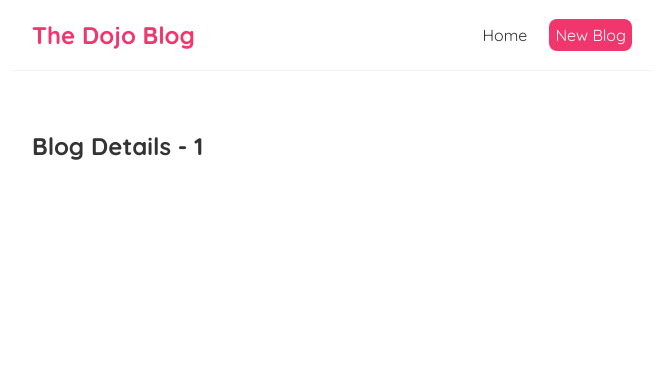
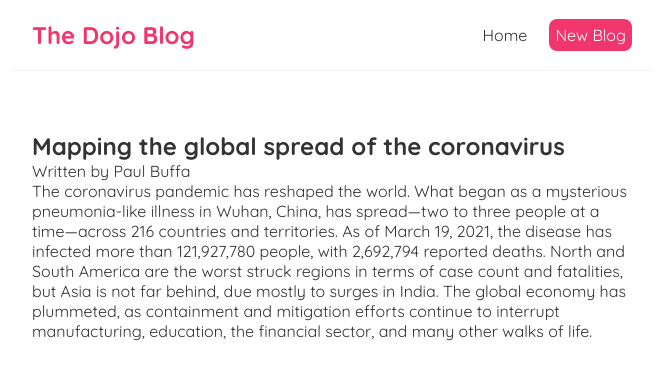
Before and after one commit to samseen/dojo-blog, a React (Create React App) app: page /blogs/1 in a window 1280 px wide. Shown: the top 380 px of the page, without its empty margins (308-971 px from the left). Built offline with nearby package versions, Linux system fonts and the light colour scheme; data requests are answered from the project's data file; the HTML template or start-up script is replaced by a standard one.

Commit message:
Fetched the blog article from the json db file.

```diff
--- a/src/BlogDetails.js
+++ b/src/BlogDetails.js
@@ -1,11 +1,23 @@
 import React from 'react'
 import { useParams } from 'react-router'
+import useFetch from './useFetch';
 
 const BlogDetails = () => {
-    const { id } = useParams()
+    const { id } = useParams();
+    const { data: blog, error, isPending } = useFetch('http://localhost:8000/blogs/' + id);
 
     return (
-        <h2>Blog Details - { id }</h2>
+        <div className="blog-details">
+            { isPending && <div>Loading...</div> }
+            { error && <div>{ error }</div> }
+            { blog && (
+                <article>
+                    <h2>{ blog.title }</h2>
+                    <p>Written by { blog.author }</p>
+                    <div>{ blog.body }</div>
+                </article>
+            )}
+        </div>
     )
 }
 
```
